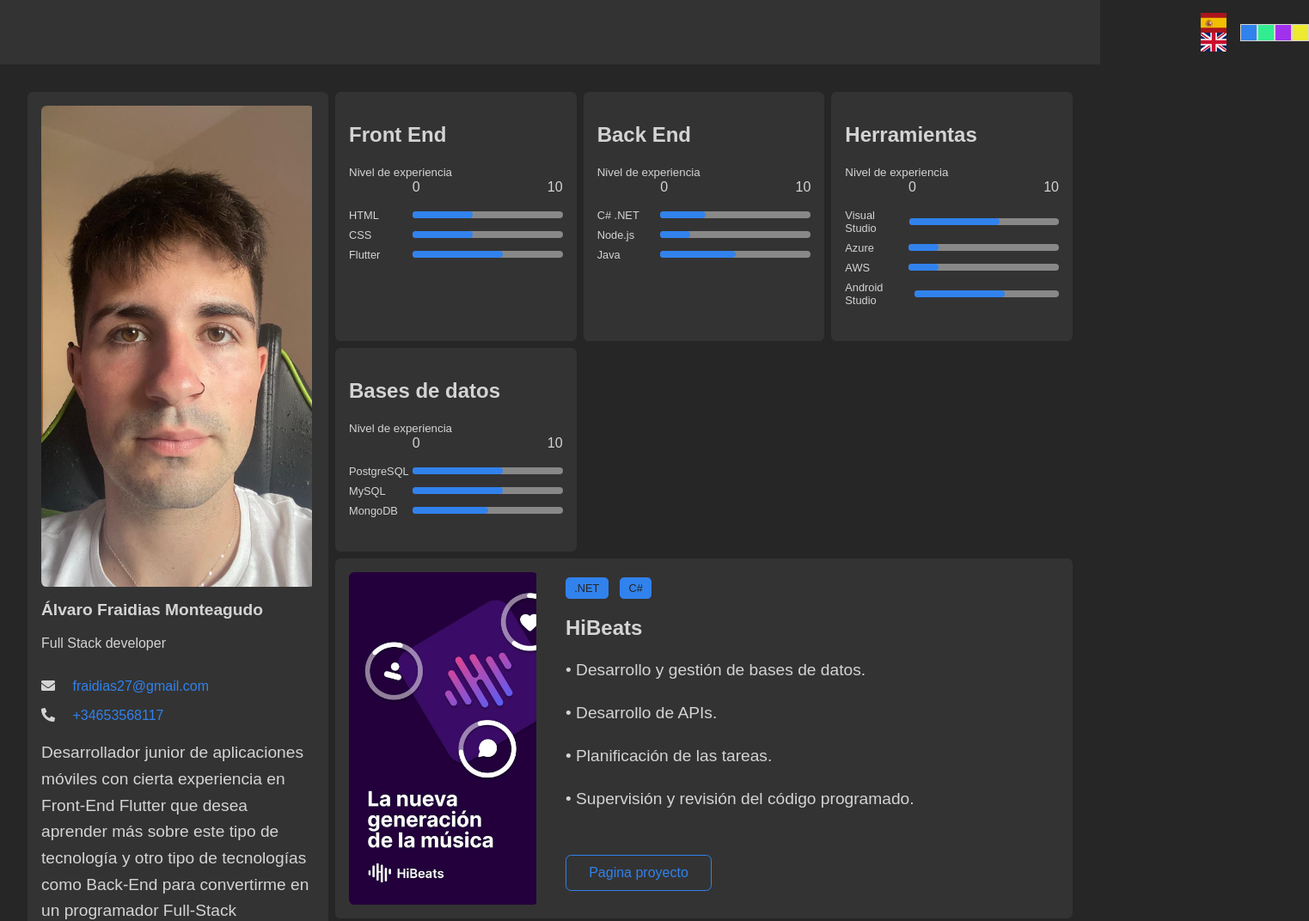
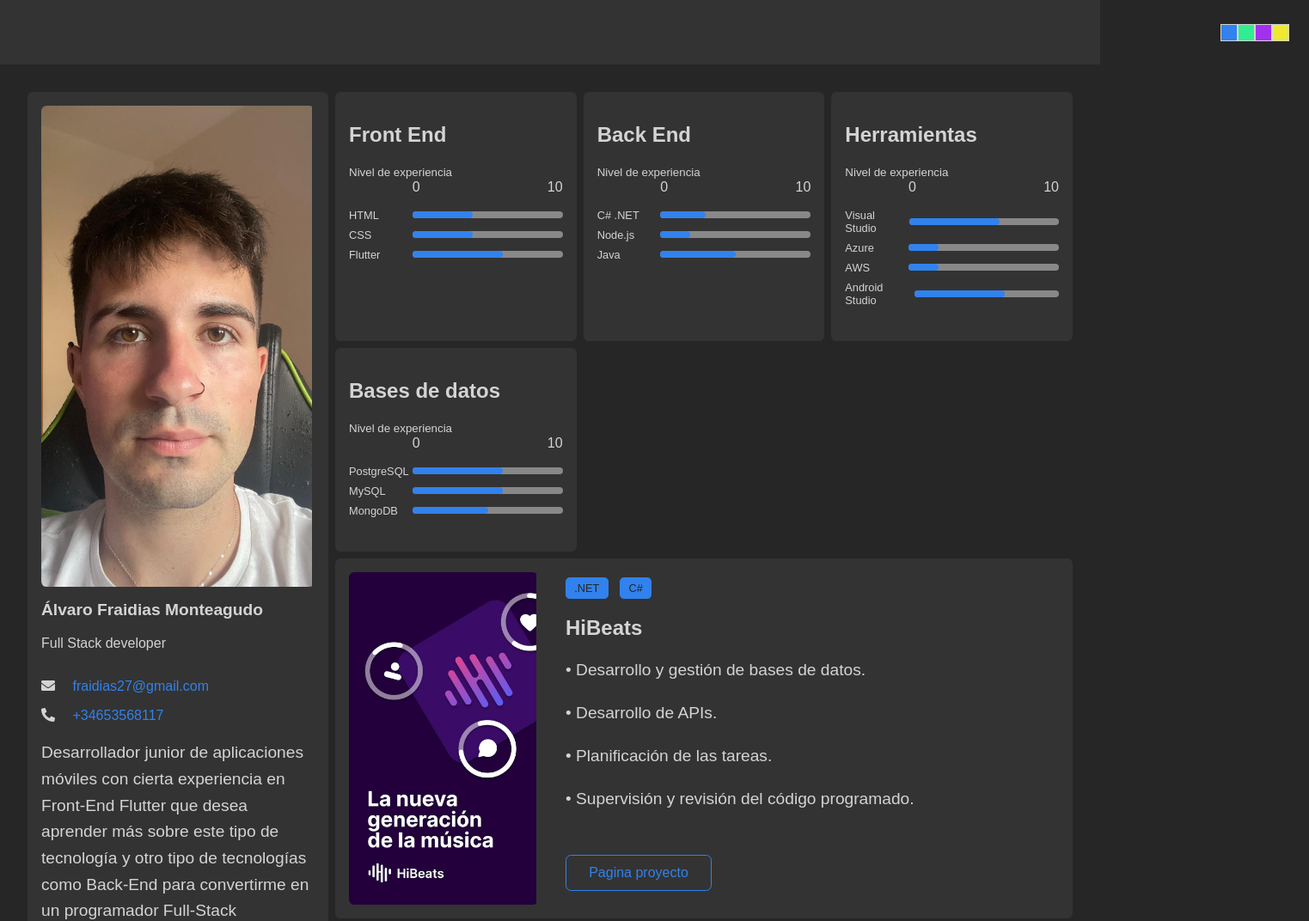
Before and after one commit to fraidias2000/Portfolio_curriculum, a plain HTML site: page index.html in a window 1280 px wide. Shown: the top 1072 px of the page at 86% size, 1523 px wide, since content can reach past the window. Drawn offline with Linux system fonts and the light colour scheme.

Commit message:
banderas arregladas

```diff
--- a/index.html
+++ b/index.html
@@ -20,14 +20,7 @@
         </div>
       </div>
 
-      <div id="flags" class="flags">
-        <div class="flag flag_item" data-language="es">
-          <img src="assets/icons/es.svg" alt=""class="flag_img">
-        </div>
-        <div class="flag flag_item" data-language="en">
-          <img src="assets/icons/gb.svg" alt=""class="flag_img">
-        </div>
-      </div>
+
 
       <div id= "toggle-colors" class="colors">
         <div data-color= "hsl(214, 84%, 56%)" class="colors_item colors_item--blue"></div>
```
